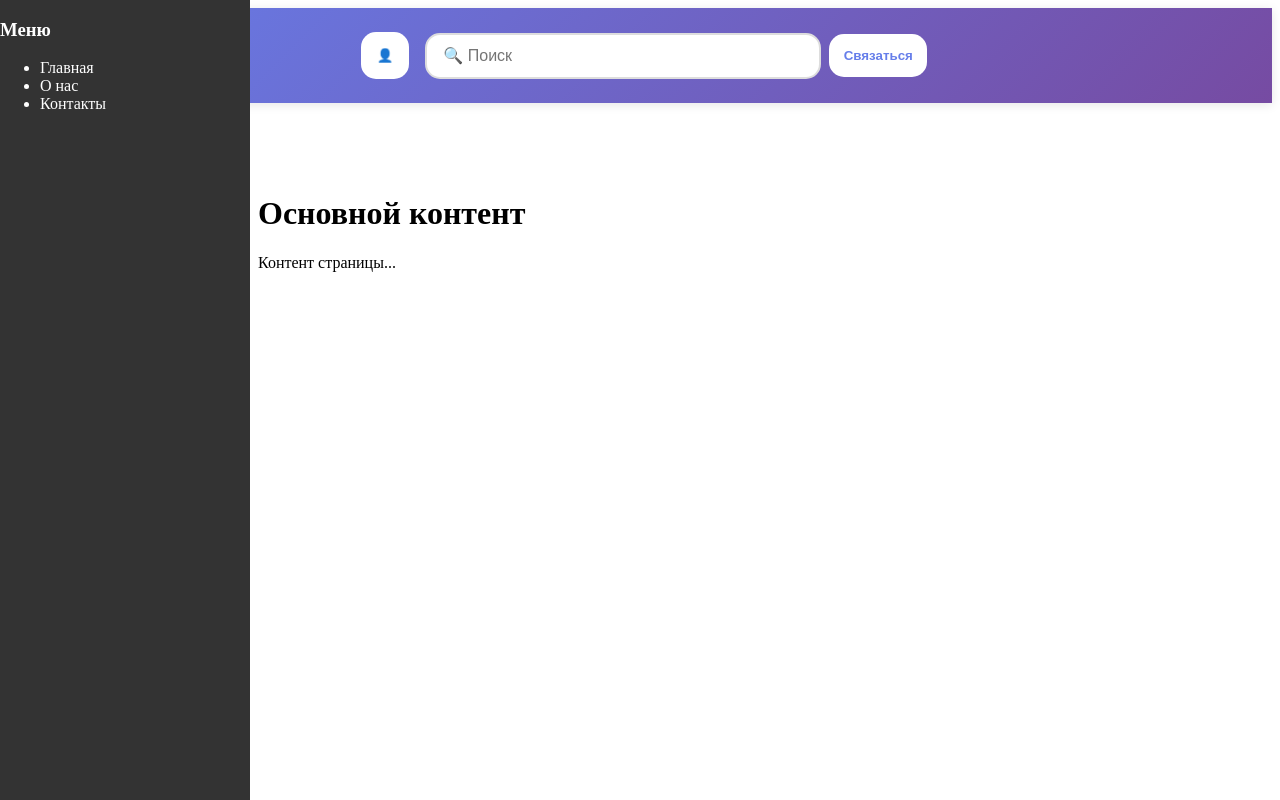
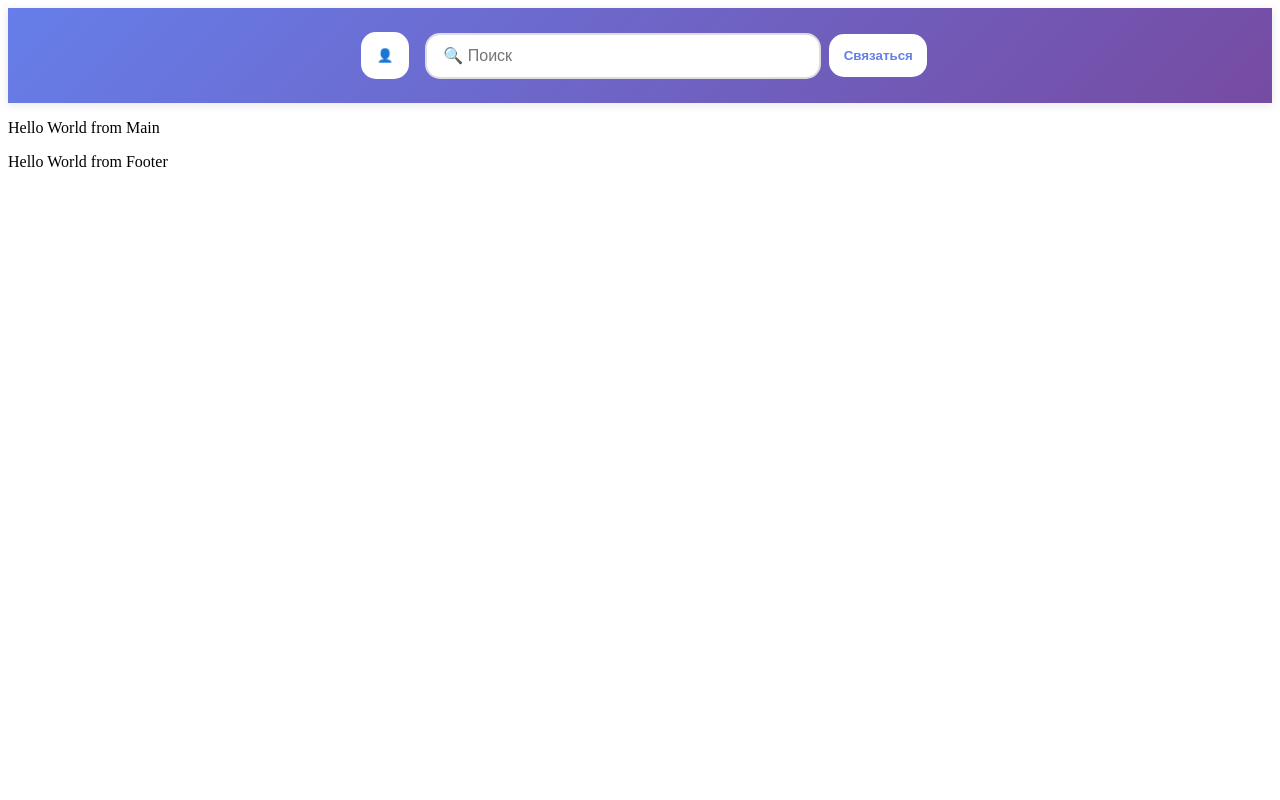
Before and after one commit to lazzzer64/FrontApp, a React (Vite) app: page / in a window 1280 px wide. Built offline with nearby package versions, Linux system fonts and the light colour scheme.

Commit message:
feat: Избавиться от Sidebar Нахрен он вообще нужен?

```diff
--- a/src/App.tsx
+++ b/src/App.tsx
@@ -1,5 +1,4 @@
 import './App.css'
-import {Sidebar} from "./ui/Sidebar.tsx";
 import {Header} from "./ui/Header.tsx";
 import {Footer} from "./ui/Footer.tsx";
 import {Main} from "./ui/Main.tsx";
@@ -11,7 +10,6 @@ function App() {
         <div>
             <Header/>
             <Main/>
-            <Sidebar/>
             <Footer/>
         </div>
     )
--- a/src/ui/Sidebar.tsx
+++ /dev/null
@@ -1,37 +0,0 @@
-import {useState} from 'react';
-import './css/Sidebar.css';
-
-export function Sidebar() {
-
-    const [position, setPosition] = useState('left'); // 'left' или 'right'
-
-    const togglePosition = () => {
-        setPosition(prev => prev === 'left' ? 'right' : 'left');
-    };
-
-    return (
-        <>
-            <button onClick={togglePosition}>
-                Переключить на {position === 'left' ? 'правую' : 'левую'} сторону
-            </button>
-
-            <div className={`sidebar ${position}`}>
-                <div className="sidebar-content">
-                    <h3>Меню</h3>
-                    <ul>
-                        <li>Главная</li>
-                        <li>О нас</li>
-                        <li>Контакты</li>
-                    </ul>
-                </div>
-            </div>
-
-            <div className={`main-content ${position}`}>
-                <h1>Основной контент</h1>
-                <p>Контент страницы...</p>
-            </div>
-        </>
-    );
-};
-
-export default Sidebar;
```
